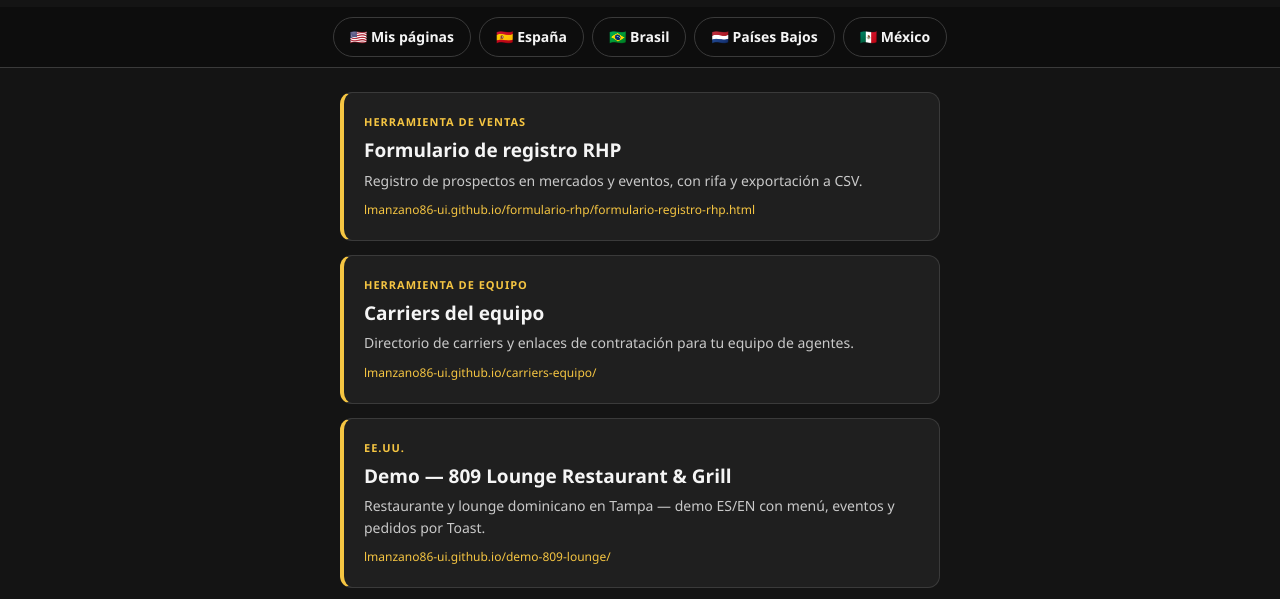
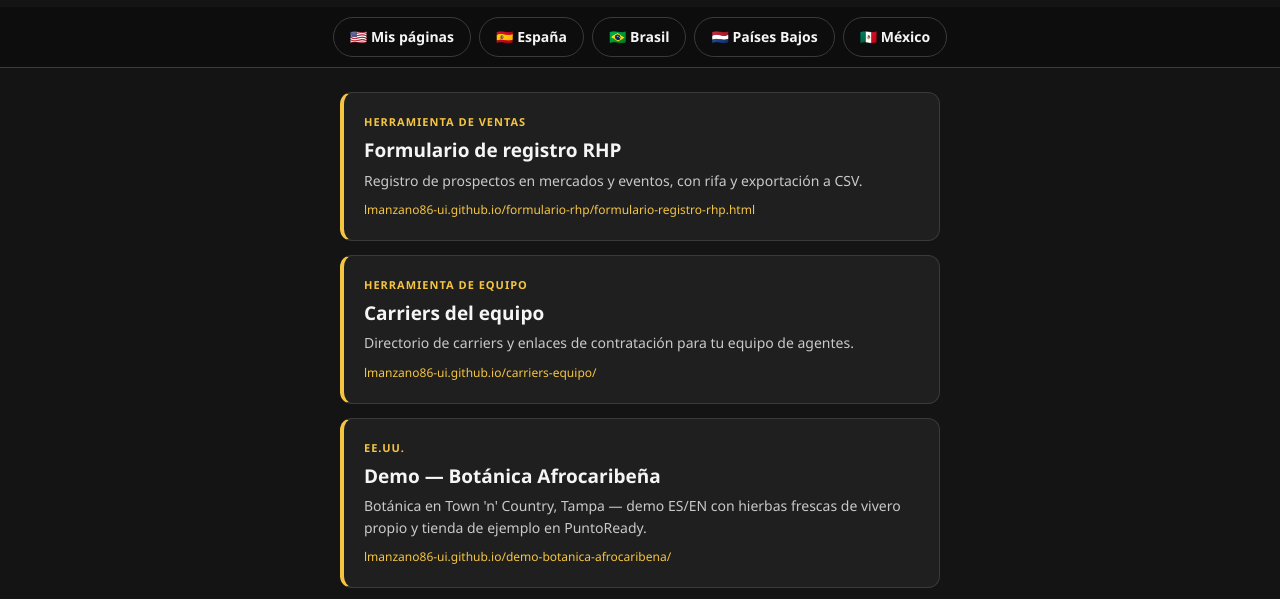
Before and after one commit to lmanzano86-ui/mis-paginas, a plain HTML site: page index.html in a window 1280 px wide. Shown: the part 155-754 px from the top of the page. Drawn offline with Linux system fonts and the light colour scheme.

Commit message:
Panel: tarjeta de la demo de Botánica Afrocaribeña

```diff
--- a/index.html
+++ b/index.html
@@ -62,6 +62,12 @@ footer b{color:#f5c542}
 <h2>Carriers del equipo</h2>
 <p>Directorio de carriers y enlaces de contratación para tu equipo de agentes.</p>
 <div class="url">lmanzano86-ui.github.io/carriers-equipo/</div>
+</a>
+<a class="card" href="https://lmanzano86-ui.github.io/demo-botanica-afrocaribena/">
+<div class="tag">EE.UU.</div>
+<h2>Demo — Botánica Afrocaribeña</h2>
+<p>Botánica en Town 'n' Country, Tampa — demo ES/EN con hierbas frescas de vivero propio y tienda de ejemplo en PuntoReady.</p>
+<div class="url">lmanzano86-ui.github.io/demo-botanica-afrocaribena/</div>
 </a>
 <a class="card" href="https://lmanzano86-ui.github.io/demo-809-lounge/">
 <div class="tag">EE.UU.</div>
```
